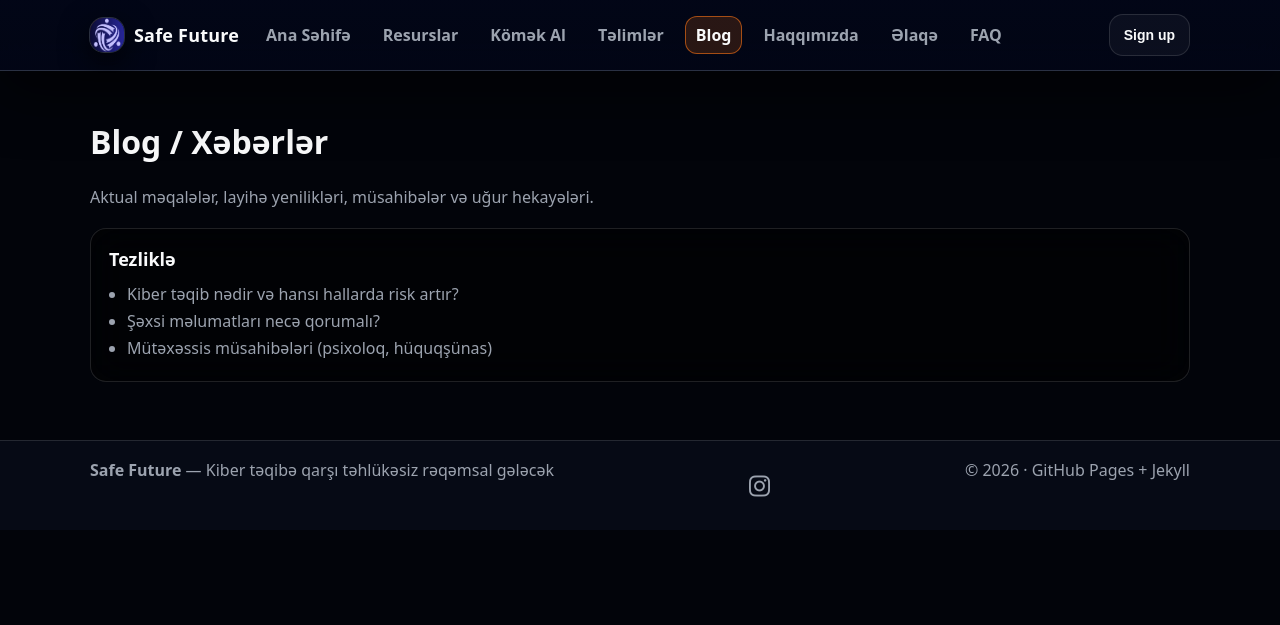
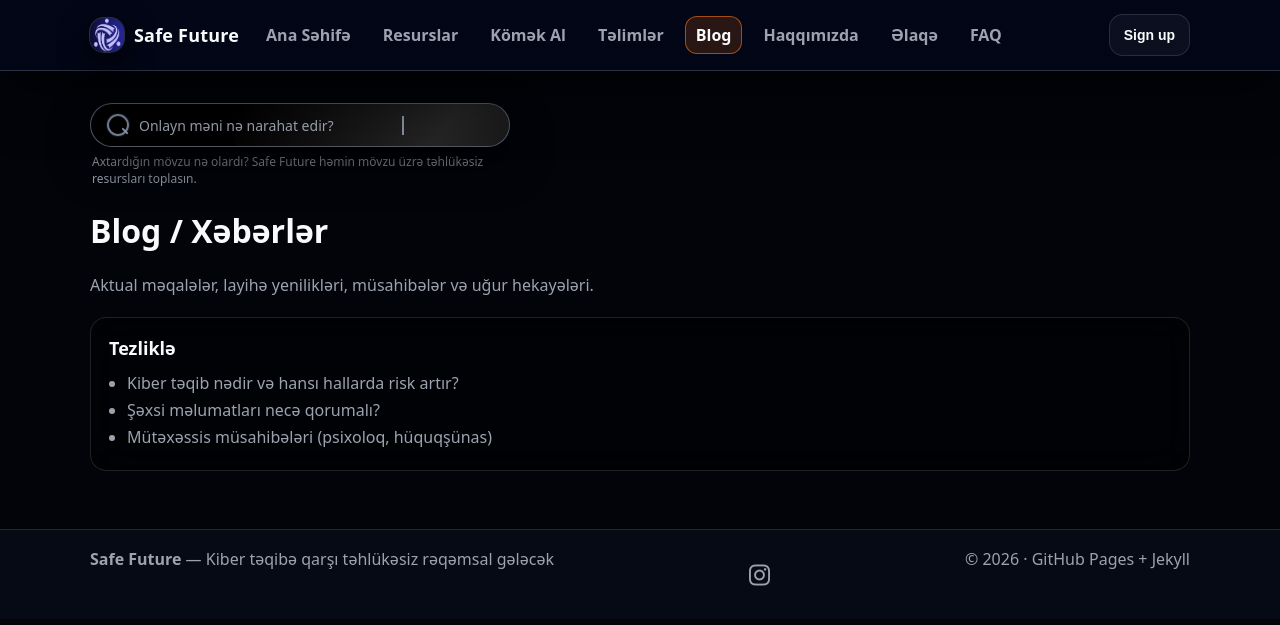
Before and after one commit to safefuture-cyber/Safe-Future-HZT, a Jekyll site: the page built from blog.md, in a window 1280 px wide. Shown: the top 625 px of the page. Built offline with Jekyll 4.4.1, drawn with Linux system fonts in a browser that asks for light colours; comment, search, counter and statistics services are not loaded.

Commit message:
Reuse animated search bar on all pages
Made-with: Cursor

```diff
--- a/_layouts/default.html
+++ b/_layouts/default.html
@@ -70,6 +70,17 @@
 
     <main class="site-main">
       <div class="container">
+        {% if page.layout != 'home' %}
+        <div class="search-demo page-search" data-reveal="fade-up">
+          <div class="search-demo-bar">
+            <span class="search-icon" aria-hidden="true"></span>
+            <span class="search-text">Onlayn məni nə narahat edir?</span>
+          </div>
+          <p class="search-caption">
+            Axtardığın mövzu nə olardı? Safe Future həmin mövzu üzrə təhlükəsiz resursları toplasın.
+          </p>
+        </div>
+        {% endif %}
         {{ content }}
       </div>
     </main>
--- a/assets/css/style.css
+++ b/assets/css/style.css
@@ -441,6 +441,10 @@ body.auth-open{
   margin: 8px 0 18px;
   max-width: 420px;
 }
+.page-search{
+  margin-top: 4px;
+  margin-bottom: 22px;
+}
 .search-demo-bar{
   position:relative;
   display:flex;
```
